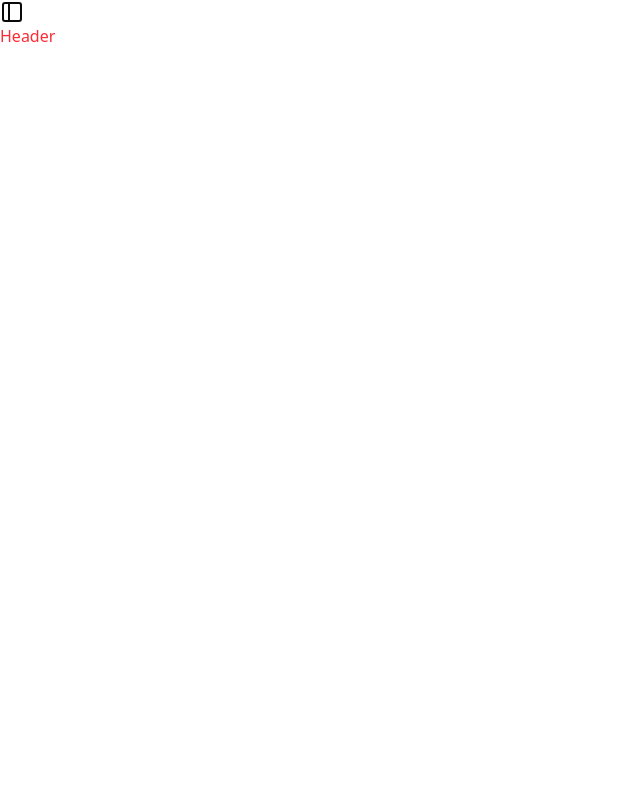
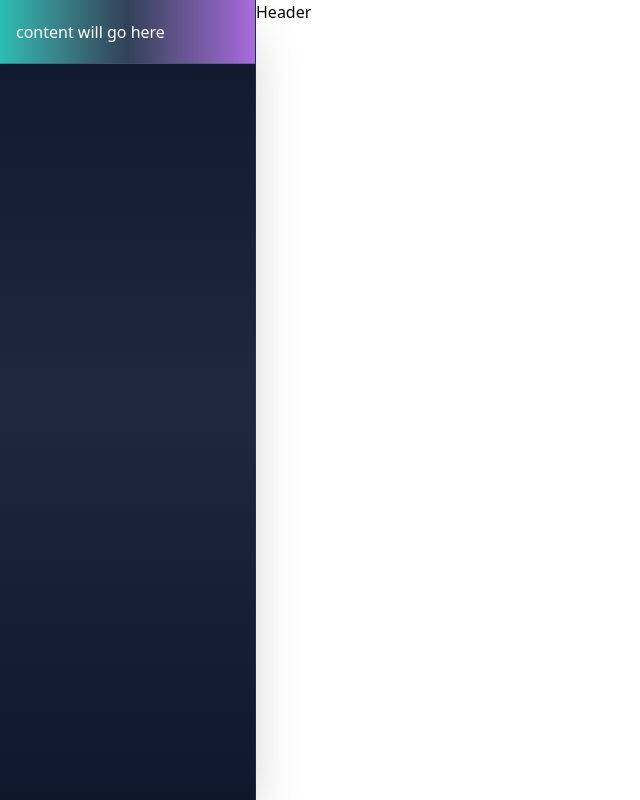
Before and after one commit to ParvezMah/UniShop-Baby-Product-Ecommerce, a React (Vite) app in the folder admin/: page / in a window 1280 px wide. Shown: the whole page, without its empty margins (0-640 px from the left). Built offline with nearby package versions, Linux system fonts and the light colour scheme.

Commit message:
part-2 | 00:37:00 | Sidebar minimal setup

```diff
--- a/admin/src/App.tsx
+++ b/admin/src/App.tsx
@@ -1,13 +1,15 @@
-import { Sidebar } from "lucide-react";
 import { Outlet } from "react-router";
 import Header from "./components/Header";
 import { Toaster } from "./components/ui/sonner";
+import { Button } from "./components/ui/button";
+import Sidebar from "./components/Sidebar";
+import { toast } from "sonner";
 
 function App() {
   return (
-    <div className="">
+    <div className="h-screen flex bg-background">
       <Sidebar/>
-      <div>
+      <div className="flex flex-col flex-1 max-w-[--breakpoint-2xl] ml-64 ">
         <Header/>
         <main>
           <Outlet/>
--- a/admin/src/components/Header.tsx
+++ b/admin/src/components/Header.tsx
@@ -2,7 +2,7 @@ import React from 'react'
 
 const Header = () => {
   return (
-    <div className='text-red-500'>Header</div>
+    <div className=''>Header</div>
   )
 }
 
--- a/admin/src/components/Sidebar.tsx
+++ b/admin/src/components/Sidebar.tsx
@@ -1,6 +1,10 @@
 const Sidebar = () => {
   return (
-    <div className='text-blue-500'>Sidebar</div>
+    <div className="fixed inset-y-0 left-0 z-20 flex flex-col border-r border-slate-700/50 bg-gradient-to-b from-slate-900 via-slate-800 to-slate-900 shadow-2xl transition-all duration-300 text-white w-64">
+      <div className="flex w-full items-center justify-between p-4 h-16 bg-gradient-to-r from-[#29beb3] via-slate-700 to-[#a96bde] border-b border-slate-600/50">
+        <p>content will go here</p>
+      </div>
+      </div>
   )
 }
 
--- a/admin/src/index.css
+++ b/admin/src/index.css
@@ -1,6 +1,7 @@
 @import "tailwindcss";
 @import "tw-animate-css";
 
+/* Dark Mode Variant */
 @custom-variant dark (&:is(.dark *));
 
 @theme inline {
@@ -117,4 +118,10 @@
   body {
     @apply bg-background text-foreground;
   }
+  button {
+    @apply cursor-pointer;
+  }
+  .hoverEffect {
+    @apply transition-all duration-300 ease-in-out;
+  }
 }
```
